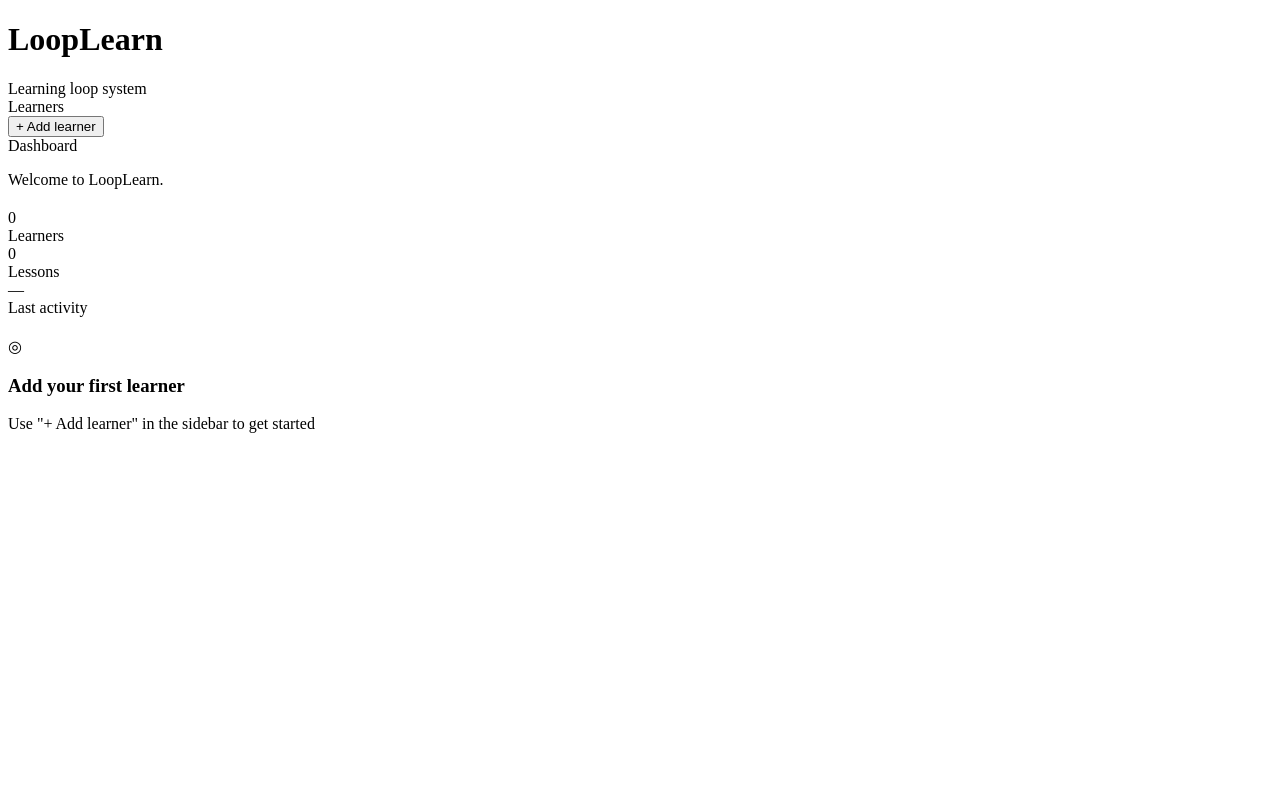
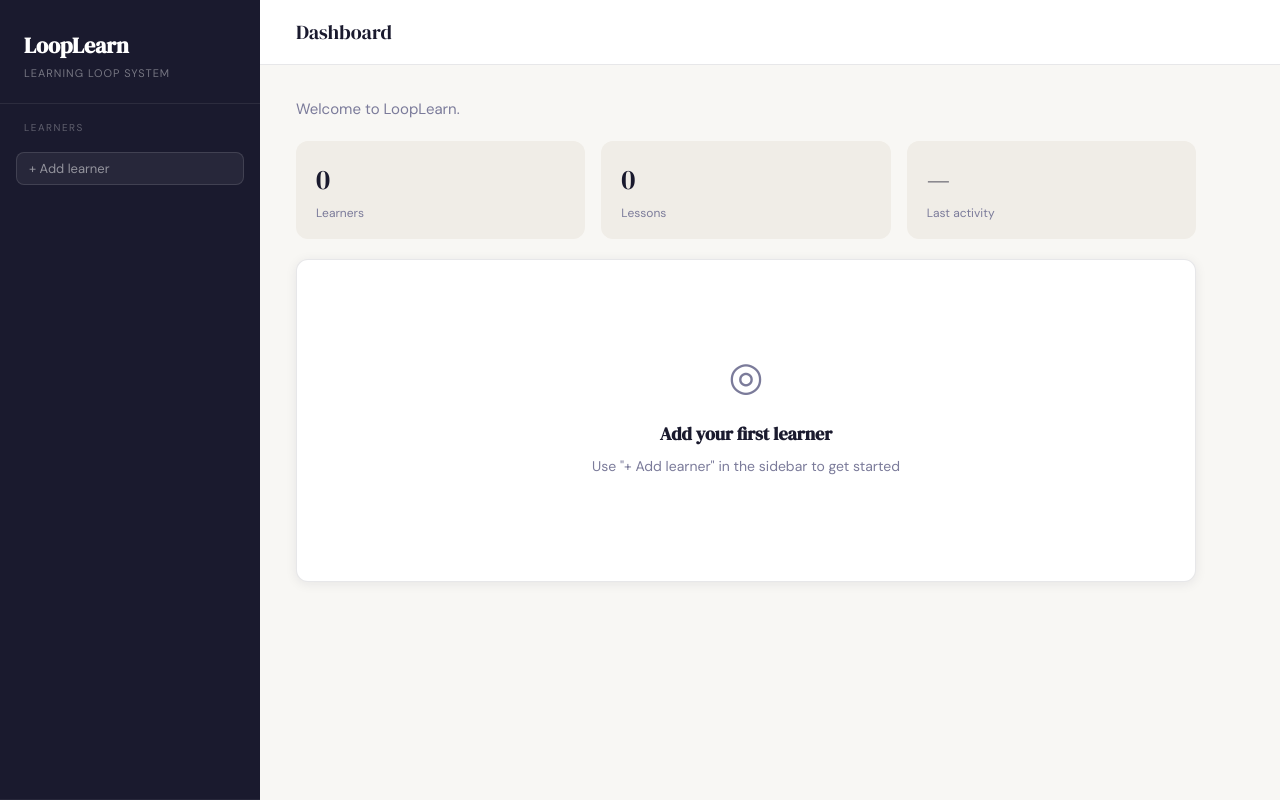
Before and after one commit to overwatchodds-ops/looplearn, a Next.js app: page / in a window 1280 px wide. Built offline with nearby package versions, Linux system fonts and the light colour scheme.

Commit message:
Add files via upload

```diff
--- /dev/null
+++ b/app/layout.js
@@ -0,0 +1,17 @@
+import '../styles/globals.css'
+
+export const metadata = {
+  title: 'LoopLearn',
+  description: 'Adaptive learning, continuously improving',
+}
+
+export default function RootLayout({ children }) {
+  return (
+    <html lang="en">
+      <head>
+        <meta name="color-scheme" content="light only" />
+      </head>
+      <body>{children}</body>
+    </html>
+  )
+}
```
